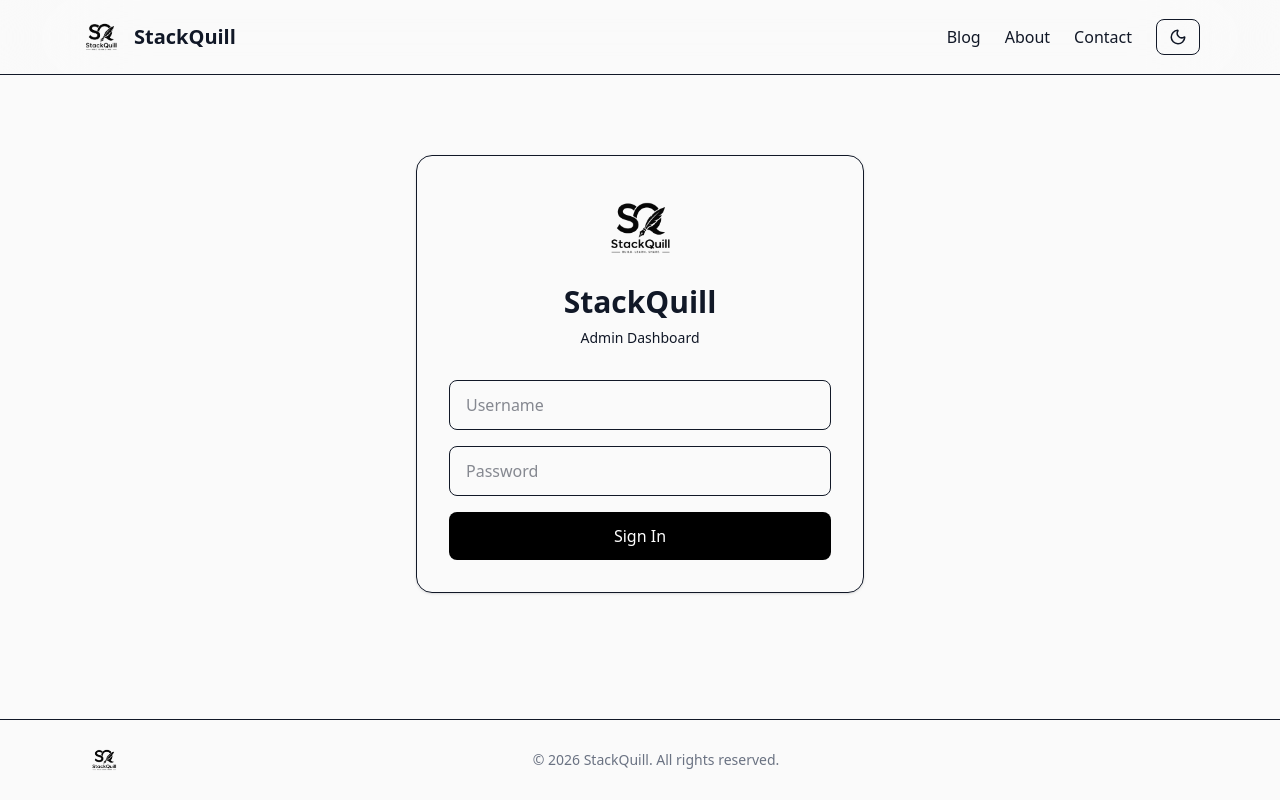
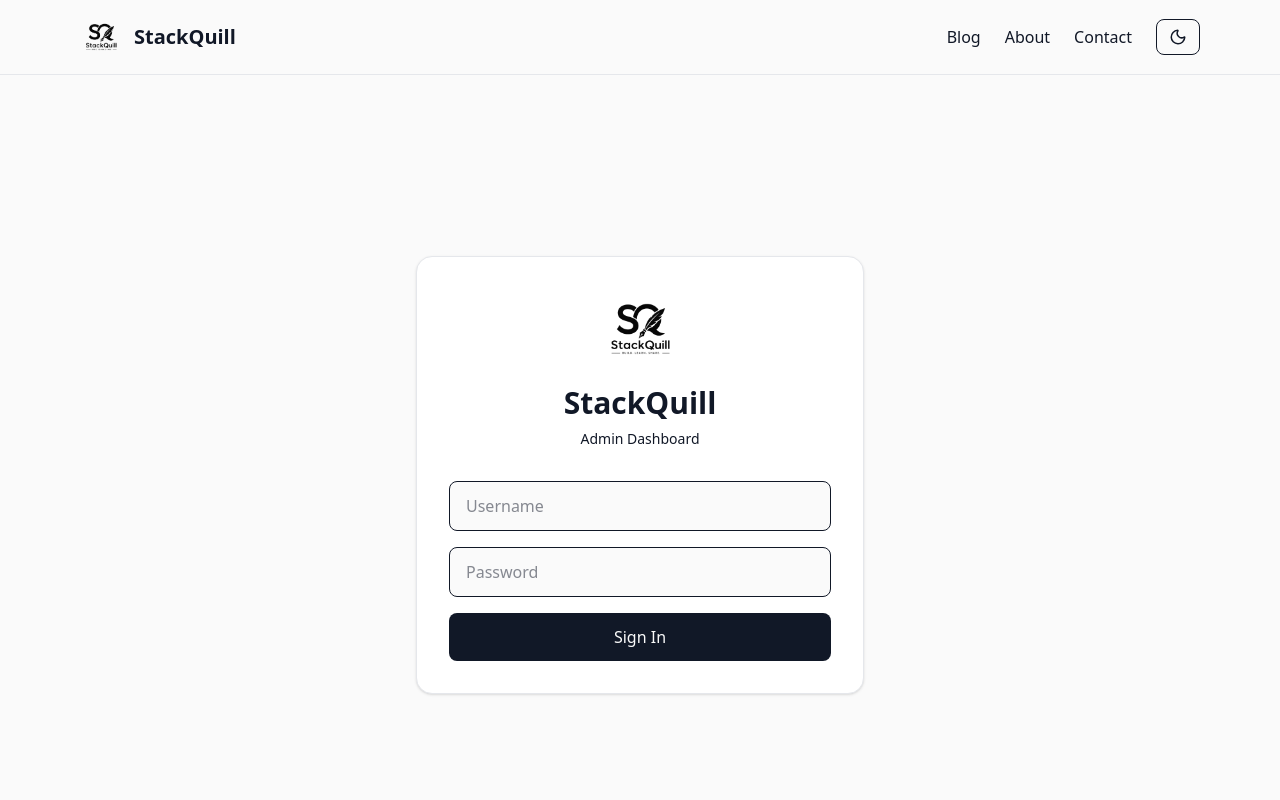
Before and after one commit to dainyjose/stackquill-web, a Next.js app: page /login in a window 1280 px wide. Shown: the top 800 px of the page. Built offline with nearby package versions, Linux system fonts and the light colour scheme; no server answers; the database is empty.

Commit message:
feat: update the login button style for theme

```diff
--- a/src/app/globals.css
+++ b/src/app/globals.css
@@ -1,4 +1,5 @@
 @import "tailwindcss";
+
 @plugin "@tailwindcss/typography";
 
 :root {
@@ -15,6 +16,13 @@
   --border: #1e293b;
 }
 
+@theme inline {
+  --color-background: var(--background);
+  --color-foreground: var(--foreground);
+  --color-card: var(--card);
+  --color-border: var(--border);
+}
+
 body {
   background: var(--background);
   color: var(--foreground);
--- a/src/app/login/page.tsx
+++ b/src/app/login/page.tsx
@@ -21,6 +21,7 @@ export default function LoginPage() {
       password,
       redirect: false,
     });
+
     if (result?.error) {
       setError("Invalid username or password");
       return;
@@ -30,52 +31,50 @@ export default function LoginPage() {
   };
 
   return (
+    <main className="flex min-h-screen items-center justify-center bg-background px-4 text-foreground">
       <form
         onSubmit={handleSubmit}
-      className="mx-auto mt-20 max-w-md rounded-2xl border p-8 shadow-sm"
+        className="w-full max-w-md rounded-2xl border border-border bg-card p-8 shadow-sm"
       >
         <div className="mb-8 flex flex-col items-center">
-        <Logo
-          width={80}
-          height={80}
-        />
+          <Logo width={80} height={80} />
 
           <h1 className="mt-4 text-3xl font-bold">StackQuill</h1>
 
-        <p className="mt-2 text-center text-sm text-muted-foreground">
-          Admin Dashboard
-        </p>
+          <p className="mt-2 text-center text-sm text-muted-foreground">Admin Dashboard</p>
         </div>
 
         {error && (
-        <div className="mb-4 rounded-lg border border-red-500 bg-red-50 p-3 text-red-600">
+          <div className="mb-4 rounded-lg border border-red-500/30 bg-red-50 p-3 text-sm text-red-600 dark:bg-red-950/30 dark:text-red-400">
             {error}
           </div>
         )}
 
         <div className="space-y-4">
           <input
+            type="text"
             placeholder="Username"
             value={username}
-          onChange={(e) => setUsername(e.target.value)}
-          className="w-full rounded-lg border px-4 py-3"
+            onChange={e => setUsername(e.target.value)}
+            className="w-full rounded-lg border border-input bg-background px-4 py-3 text-foreground outline-none placeholder:text-muted-foreground focus:ring-2 focus:ring-ring"
           />
 
           <input
             type="password"
             placeholder="Password"
             value={password}
-          onChange={(e) => setPassword(e.target.value)}
-          className="w-full rounded-lg border px-4 py-3"
+            onChange={e => setPassword(e.target.value)}
+            className="w-full rounded-lg border border-input bg-background px-4 py-3 text-foreground outline-none placeholder:text-muted-foreground focus:ring-2 focus:ring-ring"
           />
 
           <button
             type="submit"
-          className="w-full rounded-lg bg-black py-3 font-medium text-white dark:bg-white dark:text-black"
+            className="w-full rounded-lg bg-foreground py-3 font-medium text-background transition-opacity hover:opacity-90"
           >
             Sign In
           </button>
         </div>
       </form>
+    </main>
   );
 }
```
Lines whose indentation alone changed are shown as unchanged.
